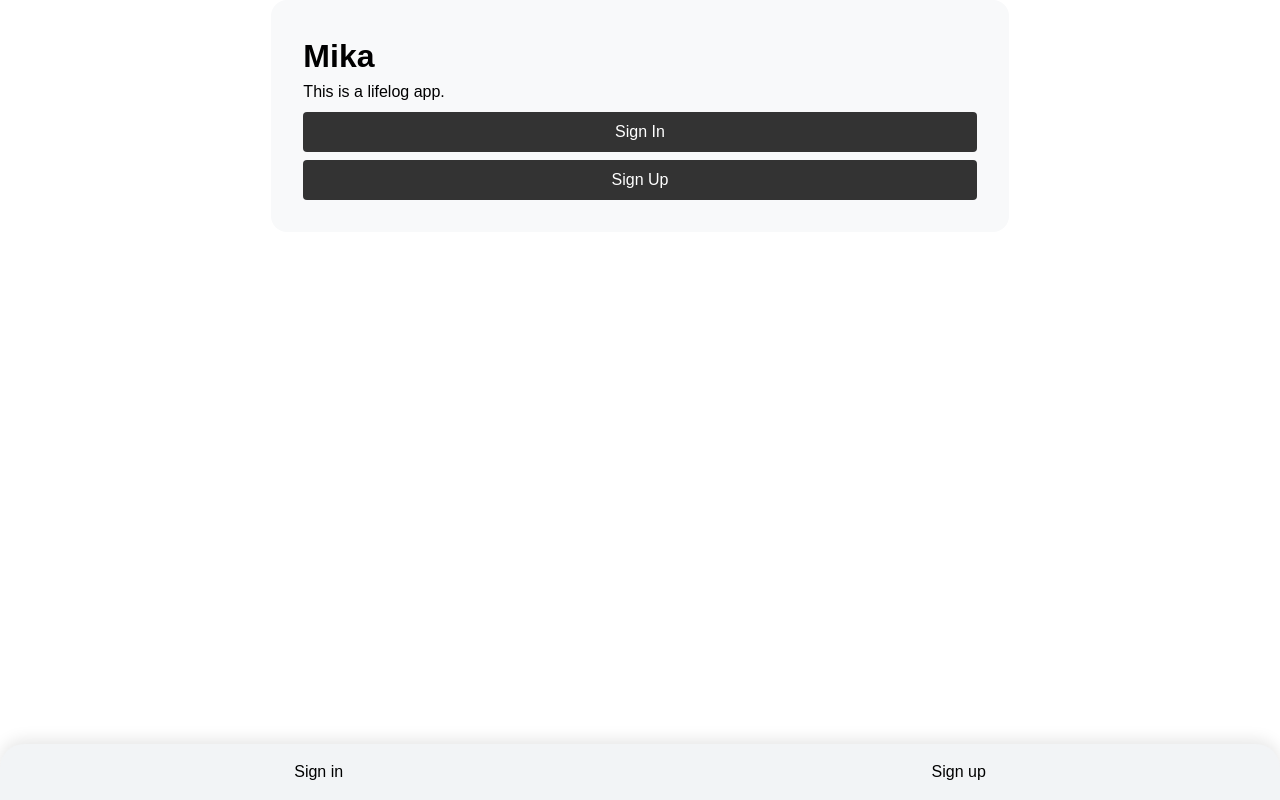
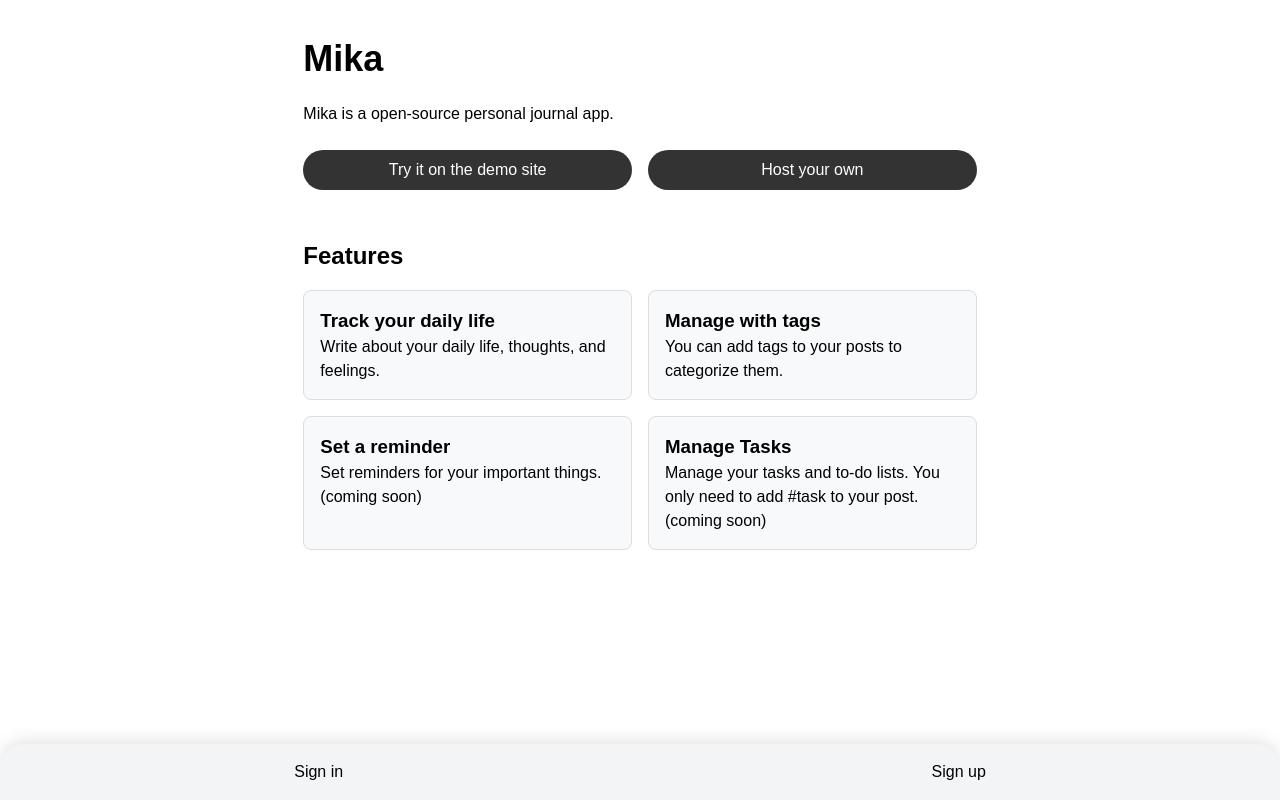
Before and after one commit to shioncha/mika, a React (Vite) app in the folder frontend/: page / in a window 1280 px wide. Built offline with nearby package versions, Linux system fonts and the light colour scheme.

Commit message:
[frontend] Update: add features section in home

```diff
--- a/frontend/src/pages/home.tsx
+++ b/frontend/src/pages/home.tsx
@@ -1,13 +1,44 @@
 import { Link } from "react-router";
+
 import style from "../styles/pages/home.module.css";
 
 function HomePage() {
   return (
     <div className={style.container}>
-      <h1>Mika</h1>
-      <p>This is a lifelog app.</p>
-      <Link to="/signin" className={style.link}>Sign In</Link>
-      <Link to="/signup" className={style.link}>Sign Up</Link>
+      <h1 className={style.logo}>Mika</h1>
+      <p>Mika is a open-source personal journal app.</p>
+      <div className={style.links}>
+        <Link to="/signup" className={style.link}>
+          Try it on the demo site
+        </Link>
+        <Link to="https://github.com/shioncha/mika" className={style.link}>
+          Host your own
+        </Link>
+      </div>
+      <div className={style.features}>
+        <h2>Features</h2>
+        <div className={style.featureList}>
+          <div className={style.feature}>
+            <h3>Track your daily life</h3>
+            <p>Write about your daily life, thoughts, and feelings.</p>
+          </div>
+          <div className={style.feature}>
+            <h3>Manage with tags</h3>
+            <p>You can add tags to your posts to categorize them.</p>
+          </div>
+          <div className={style.feature}>
+            <h3>Set a reminder</h3>
+            <p>Set reminders for your important things. (coming soon)</p>
+          </div>
+          <div className={style.feature}>
+            <h3>Manage Tasks</h3>
+            <p>
+              Manage your tasks and to-do lists. You only need to add #task to
+              your post. (coming soon)
+            </p>
+          </div>
+        </div>
+      </div>
     </div>
   );
 }
--- a/frontend/src/styles/pages/home.module.css
+++ b/frontend/src/styles/pages/home.module.css
@@ -1,12 +1,25 @@
 .container {
-  background-color: #f8f9fa;
+  /* background-color: #f8f9fa; */
   border-radius: 16px;
-  padding: 32px;
+  padding: 0 32px;
+}
+
+.logo {
+  font-size: 36px;
+  margin-top: 32px;
+  margin-bottom: 16px;
+}
+
+.links {
+  display: grid;
+  grid-template-columns: repeat(auto-fit, minmax(200px, 1fr));
+  gap: 16px;
+  margin: 16px 0 48px;
 }
 
 .link {
   background-color: #333;
-  border-radius: 4px;
+  border-radius: 400px;
   color: #fff;
   display: block;
   margin-top: 8px;
@@ -16,3 +29,25 @@
 .link:hover {
   background-color: #555;
 }
+
+.features {
+  margin-top: 32px;
+}
+
+.features h2 {
+  font-size: 24px;
+  margin-bottom: 16px;
+}
+
+.featureList {
+  display: grid;
+  grid-template-columns: repeat(auto-fit, minmax(250px, 1fr));
+  gap: 16px;
+}
+
+.feature {
+  background-color: #f8f9fa;
+  border: 1px solid #ddd;
+  border-radius: 8px;
+  padding: 16px;
+}
```
